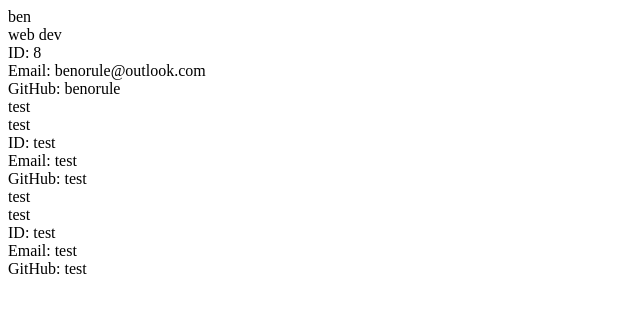
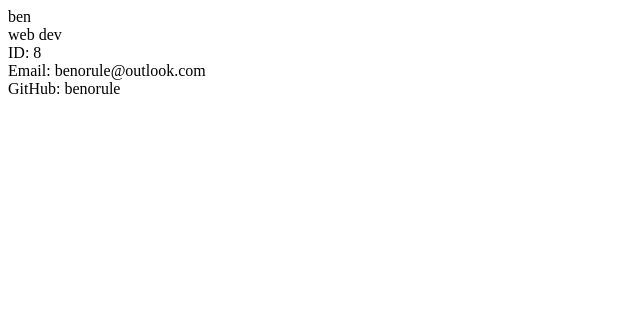
Before and after one commit to benorule/template-engine, a plain HTML site: page index.html in a window 1280 px wide. Shown: the whole page, without its empty margins (0-640 px from the left). Drawn offline with Linux system fonts and the light colour scheme.

Commit message:
tried different solutions to problem of making function run i amount of time based on user input

```diff
--- a/index.html
+++ b/index.html
@@ -11,17 +11,5 @@
  <div>Email: benorule@outlook.com</div>
  <div>GitHub: benorule</div>
  <div>
-<div>test</div>
- <div>test</div>
- <div>ID: test</div>
- <div>Email: test</div>
- <div>GitHub: test</div>
- <div>
-<div>test</div>
- <div>test</div>
- <div>ID: test</div>
- <div>Email: test</div>
- <div>GitHub: test</div>
- <div>
 </body>
  </html>
```
Also changed, not shown: server.js (+3 -4 lines).
